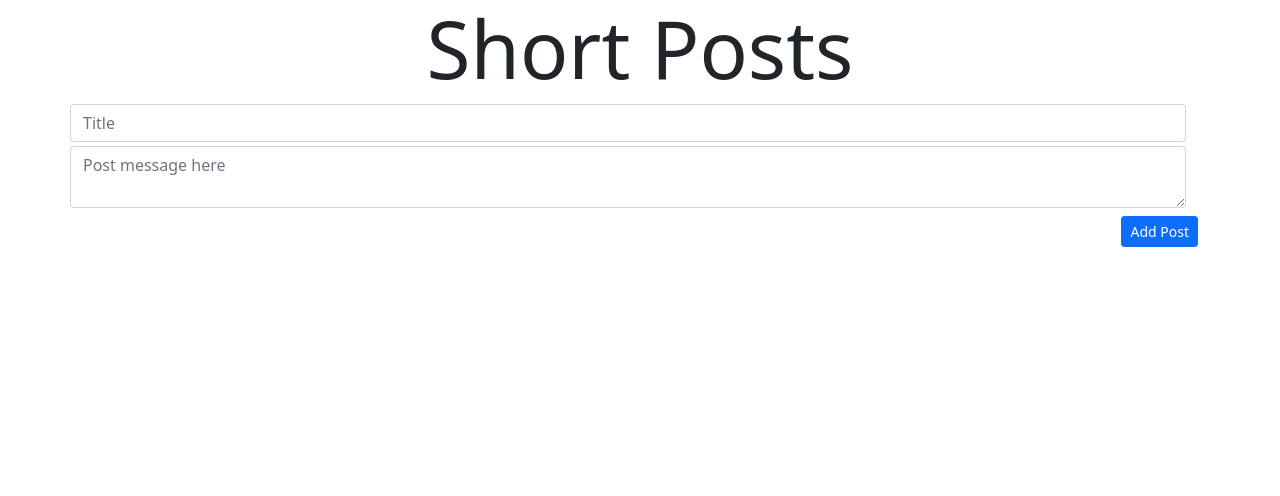
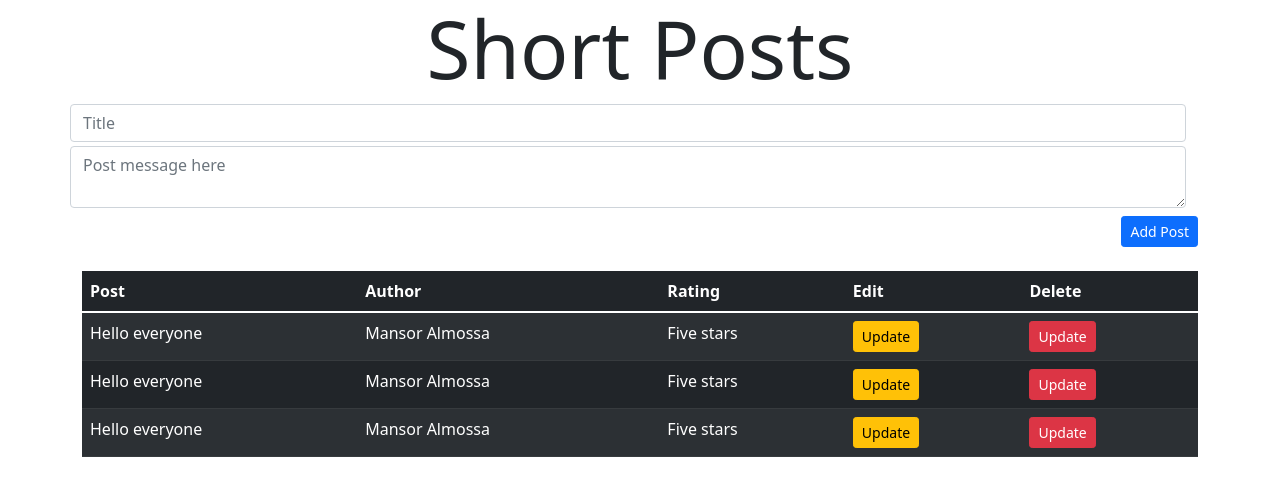
Before and after one commit to malmossa/short-post, a React (Create React App) app in the folder client/: page / in a window 1280 px wide. Shown: the top 496 px of the page. Built offline with nearby package versions, Linux system fonts and the light colour scheme.

Commit message:
Completed

```diff
--- a/client/src/components/PostsList.jsx
+++ b/client/src/components/PostsList.jsx
@@ -0,0 +1,55 @@
+import React from "react";
+const PostsList = () => {
+  return (
+    <div className="list-group">
+      <table className="table table-hover table-dark table-striped">
+        <thead>
+          <tr>
+            <th scope="col">Post</th>
+            <th scope="col">Author</th>
+            <th scope="col">Rating</th>
+            <th scope="col">Edit</th>
+            <th scope="col">Delete</th>
+          </tr>
+        </thead>
+        <tbody>
+          <tr>
+            <td>Hello everyone</td>
+            <td>Mansor Almossa</td>
+            <td>Five stars</td>
+            <td>
+              <button className="btn btn-sm btn-warning">Update</button>
+            </td>
+            <td>
+              <button className="btn btn-sm btn-danger">Update</button>
+            </td>
+          </tr>
+          <tr>
+            <td>Hello everyone</td>
+            <td>Mansor Almossa</td>
+            <td>Five stars</td>
+            <td>
+              <button className="btn btn-sm btn-warning">Update</button>
+            </td>
+            <td>
+              <button className="btn btn-sm btn-danger">Update</button>
+            </td>
+          </tr>
+          <tr>
+            <td>Hello everyone</td>
+            <td>Mansor Almossa</td>
+            <td>Five stars</td>
+            <td>
+              <button className="btn btn-sm btn-warning">Update</button>
+            </td>
+            <td>
+              <button className="btn btn-sm btn-danger">Update</button>
+            </td>
+          </tr>
+        </tbody>
+      </table>
+    </div>
+  );
+};
+
+export default PostsList;
--- a/client/src/routes/Home.jsx
+++ b/client/src/routes/Home.jsx
@@ -2,12 +2,14 @@ import React from "react";
 
 import Header from "../components/Header";
 import AddPost from "../components/AddPost";
+import PostsList from "../components/PostsList";
 
 const Home = () => {
   return (
     <div className="container">
       <Header />
       <AddPost />
+      <PostsList />
     </div>
   );
 };
```
